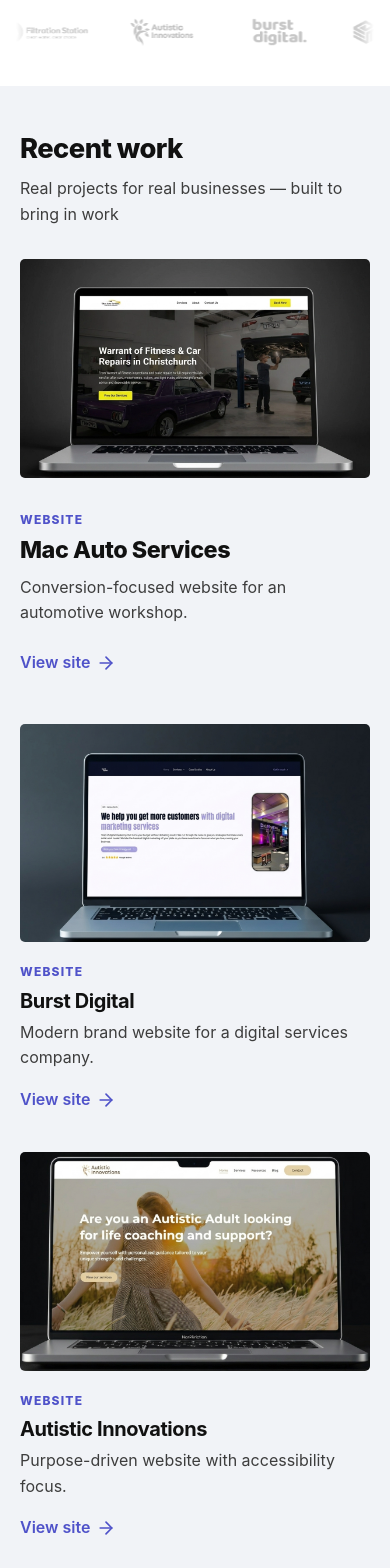
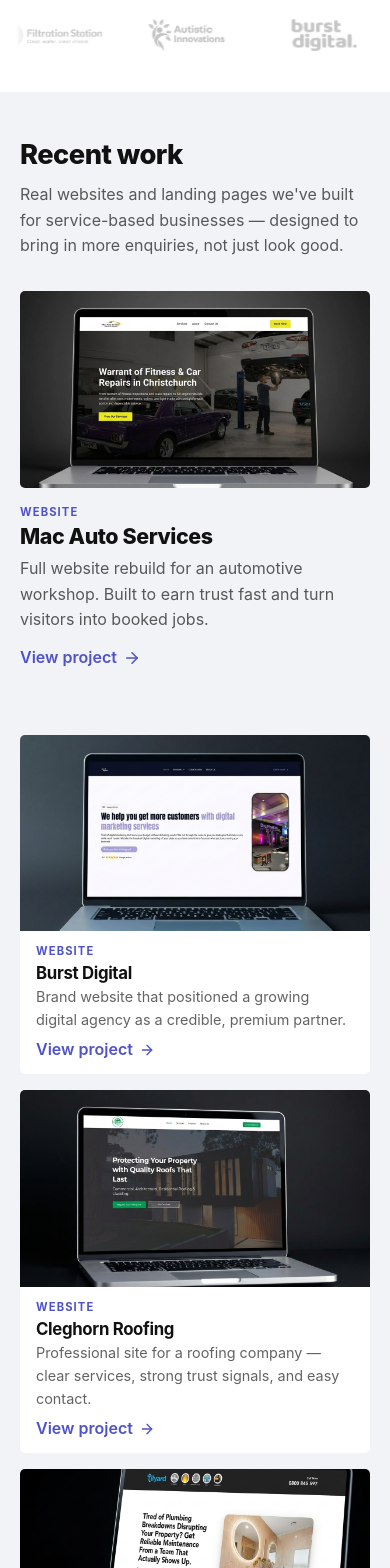
Before and after one commit to Vader1970/pegasus-web-design, a Next.js app: page / in a window 390 px wide. Shown: the part 4480-6048 px from the top of the page. Built offline with nearby package versions, Linux system fonts and the light colour scheme.

Commit message:
project section redesign

```diff
--- a/src/components/sections/home/LogoStrip/LogoStrip.module.css
+++ b/src/components/sections/home/LogoStrip/LogoStrip.module.css
@@ -61,20 +61,16 @@
   position: relative;
   overflow: hidden;
   width: 100%;
-  mask-image: linear-gradient(
-    to right,
+  mask-image: linear-gradient(to right,
       transparent 0%,
       black 4%,
       black 96%,
-    transparent 100%
-  );
-  -webkit-mask-image: linear-gradient(
-    to right,
+      transparent 100%);
+  -webkit-mask-image: linear-gradient(to right,
       transparent 0%,
       black 4%,
       black 96%,
-    transparent 100%
-  );
+      transparent 100%);
 }
 
 /* -------------------
@@ -94,6 +90,7 @@
   from {
     transform: translate3d(0, 0, 0);
   }
+
   to {
     transform: translate3d(-50%, 0, 0);
   }
@@ -193,10 +190,10 @@
     padding: 8px 0.875rem;
   }
 
-  .logoItem {
+  /* .logoItem {
     width: 90px;
     height: 28px;
-  }
+  } */
 
   .marqueeTrack {
     animation-duration: 24s;
--- a/src/components/sections/home/RecentWork/RecentWork.js
+++ b/src/components/sections/home/RecentWork/RecentWork.js
@@ -13,63 +13,44 @@
   gsap.registerPlugin(ScrollTrigger, useGSAP);
 }
 
-const secondaryProjects = [
+const featuredProject = {
+  type: "WEBSITE",
+  title: "Mac Auto Services",
+  description:
+    "Full website rebuild for an automotive workshop. Built to earn trust fast and turn visitors into booked jobs.",
+  link: "https://www.macautoservices.co.nz/",
+  image: "/images/home/projects/mac-auto-mock-up.webp",
+};
+
+const supportingProjects = [
   {
     type: "WEBSITE",
     title: "Burst Digital",
-    description: "Modern brand website for a digital services company.",
+    description: "Brand website that positioned a growing digital agency as a credible, premium partner.",
     link: "https://www.burstdigital.co.nz/",
-    image: "/images/home/projects/burst-digital-mock-up.png"
-  },
-  {
-    type: "WEBSITE",
-    title: "Autistic Innovations",
-    description: "Purpose-driven website with accessibility focus.",
-    link: "https://www.autisticinnovations.co.nz/",
-    image: "/images/home/projects/autistic-innovations-maoc-up.png"
+    image: "/images/home/projects/burst-digital-mock-up.png",
   },
   {
     type: "WEBSITE",
     title: "Cleghorn Roofing",
-    description: "Professional website for a roofing business.",
+    description: "Professional site for a roofing company — clear services, strong trust signals, and easy contact.",
     link: "https://cleghorn-roofing.vercel.app/",
-    image: "/images/home/projects/cleghorn-mock-up.png"
+    image: "/images/home/projects/cleghorn-mock-up.png",
   },
   {
     type: "LANDING PAGE",
     title: "Tilyard Plumbing",
-    description: "Custom-coded landing page built inside of Wix.",
+    description: "Custom-coded landing page inside Wix — turning paid traffic into phone calls.",
     link: "https://www.tilyardplumbing.co.nz/landing-page",
-    image: "/images/home/projects/tilyard-plumbing-mock-up.png"
-  },
-  {
-    type: "LANDING PAGE",
-    title: "Filtration Station",
-    description: "Service landing page within a Shopify store.",
-    link: "https://www.filtrationstation.co.nz/pages/installation-services",
-    image: "/images/home/projects/filtration-station-mock-up.png"
-  },
-  {
-    type: "LANDING PAGE",
-    title: "Innlist Holiday Homes",
-    description: "Custom-coded page built within platform constraints.",
-    link: "https://www.innlist.co.nz/landing-page/",
-    image: "/images/home/projects/innlist-mock-up.png"
+    image: "/images/home/projects/tilyard-plumbing-mock-up.png",
   },
   {
     type: "LANDING PAGE",
     title: "Master Kerb",
-    description: "High-converting landing page for a service business.",
+    description: "Landing page for a concrete kerbing business — built to generate consistent enquiries.",
     link: "https://www.masterkerb.co.nz/landing-page",
-    image: "/images/home/projects/master-kerb-mock-up.png"
+    image: "/images/home/projects/master-kerb-mock-up.png",
   },
-  {
-    type: "LANDING PAGE",
-    title: "Gee Quiz",
-    description: "Clean landing page designed to drive engagement.",
-    link: "https://www.geequiz.co.nz/landing-page",
-    image: "/images/home/projects/gee-quiz-mock-up.png"
-  }
 ];
 
 export default function RecentWork() {
@@ -85,76 +66,86 @@
 
     tl.from(".gsap-work-header", {
       opacity: 0,
-      y: 30,
-      duration: 0.8,
-      stagger: 0.2,
-      ease: "power3.out"
-    })
-      .from(".gsap-work-featured-img", {
-        opacity: 0,
-        scale: 0.95,
-        duration: 1.2,
-        ease: "power3.out"
-      }, "-=0.4")
-      .from(".gsap-work-featured-text", {
-        opacity: 0,
-        x: -20,
-        duration: 0.8,
-        ease: "power3.out"
-      }, "-=0.8")
-      .from(".gsap-work-card", {
-        opacity: 0,
-        y: 30,
-        duration: 0.8,
-        stagger: 0.15,
-        ease: "power3.out"
-      }, "-=0.4");
+      y: 20,
+      duration: 0.6,
+      stagger: 0.12,
+      ease: "power2.out"
+    });
+
+    tl.from(".gsap-work-featured-img", {
+      opacity: 0,
+      scale: 0.97,
+      duration: 1,
+      ease: "power2.out"
+    }, "-=0.3")
+    .from(".gsap-work-featured-text", {
+      opacity: 0,
+      y: 16,
+      duration: 0.6,
+      ease: "power2.out"
+    }, "-=0.6");
+
+    tl.from(".gsap-work-card", {
+      opacity: 0,
+      y: 24,
+      duration: 0.6,
+      stagger: 0.1,
+      ease: "power2.out"
+    }, "-=0.3");
+
+    tl.from(".gsap-work-cta", {
+      opacity: 0,
+      y: 12,
+      duration: 0.5,
+      ease: "power2.out"
+    }, "-=0.2");
   }, { scope: container });
 
   return (
     <section ref={container} className={styles.section} id="work">
       <div className={styles.container}>
 
-        {/* Part 1: Heading Area */}
+        {/* ──── Header ──── */}
         <div className={styles.header}>
           <h2 className={`gsap-work-header ${styles.heading}`}>Recent work</h2>
           <p className={`gsap-work-header ${styles.intro}`}>
-            Real projects for real businesses — built to bring in work
+            Real websites and landing pages we&apos;ve built for service-based businesses — designed to bring in more enquiries, not just look good.
           </p>
         </div>
 
-        {/* Part 2: Featured Project Row */}
-        <div className={styles.featuredRow}>
+        {/* ──── Featured Project ──── */}
+        <div className={styles.featured}>
           <div className={`gsap-work-featured-img ${styles.featuredImageWrapper}`}>
             <Image
-              src="/images/home/projects/mac-auto-mock-up.webp"
-              alt="Mac Auto Services Website"
+              src={featuredProject.image}
+              alt={featuredProject.title}
               fill
               className={styles.projectImage}
               sizes="(max-width: 1024px) 100vw, 60vw"
+              priority
             />
           </div>
           <div className={`gsap-work-featured-text ${styles.featuredContent}`}>
-            <span className={styles.typeLabel}>WEBSITE</span>
-            <h3 className={styles.featuredTitle}>Mac Auto Services</h3>
+            <span className={styles.typeLabel}>{featuredProject.type}</span>
+            <h3 className={styles.featuredTitle}>{featuredProject.title}</h3>
             <p className={styles.featuredDescription}>
-              Conversion-focused website for an automotive workshop.
+              {featuredProject.description}
             </p>
             <Link
-              href="https://www.macautoservices.co.nz/"
+              href={featuredProject.link}
               className={styles.projectLink}
               target="_blank"
               rel="noopener noreferrer"
             >
-              View site <ArrowRight size={20} className={styles.arrow} />
+              View project <ArrowRight size={18} className={styles.arrow} />
             </Link>
           </div>
         </div>
 
-        {/* Part 3: Secondary Project Grid */}
-        <div className={styles.secondaryGrid}>
-          {secondaryProjects.map((project, index) => (
-            <div key={index} className={`gsap-work-card ${styles.projectCard}`}>
+        {/* ──── Supporting Projects ──── */}
+        <div className={styles.supportingGrid}>
+          {supportingProjects.map((project, index) => (
+            <div key={index} className={`gsap-work-card ${styles.card}`}>
               <div className={styles.cardImageWrapper}>
                 <Image
                   src={project.image}
@@ -164,7 +155,7 @@
                   sizes="(max-width: 768px) 100vw, (max-width: 1024px) 50vw, 25vw"
                 />
               </div>
-              <div className={styles.cardContent}>
+              <div className={styles.cardBody}>
                 <span className={styles.typeLabel}>{project.type}</span>
                 <h4 className={styles.cardTitle}>{project.title}</h4>
                 <p className={styles.cardDescription}>{project.description}</p>
@@ -174,13 +165,20 @@
                   target="_blank"
                   rel="noopener noreferrer"
                 >
-                  View site <ArrowRight size={20} className={styles.arrow} />
+                  View project <ArrowRight size={16} className={styles.arrow} />
                 </Link>
               </div>
             </div>
           ))}
         </div>
 
+        {/* ──── Section Exit CTA ──── */}
+        <div className={`gsap-work-cta ${styles.sectionCta}`}>
+          <Link href="/work" className={styles.sectionCtaLink}>
+            View all work <ArrowRight size={20} className={styles.arrow} />
+          </Link>
+        </div>
+
       </div>
     </section>
   );
--- a/src/components/sections/home/RecentWork/RecentWork.module.css
+++ b/src/components/sections/home/RecentWork/RecentWork.module.css
@@ -1,3 +1,8 @@
+/* ================================================
+   RecentWork — Portfolio Preview
+   Featured project + supporting grid + section CTA
+================================================ */
+
 .section {
   scroll-margin-top: 0px;
   width: 100%;
@@ -13,11 +18,11 @@
 }
 
 /* -------------------
-   Part 1: Header Area
+   Header
 --------------------*/
 .header {
   margin-bottom: clamp(2.5rem, 5vw, 4rem);
-  max-width: 760px;
+  max-width: 680px;
 }
 
 .heading {
@@ -35,17 +40,19 @@
   color: var(--color-text-body);
   margin: 0;
   max-width: var(--max-w-prose);
+  opacity: 0.85;
 }
 
 /* -------------------
-   Part 2: Featured Layer
+   Featured Project
 --------------------*/
-.featuredRow {
+.featured {
   display: grid;
-  grid-template-columns: 1.25fr 1fr;
-  gap: var(--spacing-80);
+  grid-template-columns: 1.3fr 1fr;
+  gap: var(--spacing-64);
   align-items: center;
-  margin-bottom: clamp(3rem, 6vw, 5rem);
+  margin-bottom: clamp(3.5rem, 7vw, 5.5rem);
+  /* Increased separation from supporting grid */
 }
 
 .featuredImageWrapper {
@@ -64,11 +71,12 @@
 }
 
 .featuredTitle {
-  font-size: clamp(1.5rem, 3vw, 2.5rem);
+  font-size: clamp(1.5rem, 3vw, 2.25rem);
   font-weight: 800;
   letter-spacing: var(--ls-heading);
   color: var(--color-text-heading);
-  margin-bottom: var(--gap-heading-body);
+  margin-bottom: var(--spacing-8);
+  /* Tightened from spacing-12 */
   line-height: var(--lh-heading-loose);
 }
 
@@ -76,45 +84,57 @@
   font-size: var(--fs-body-lg);
   line-height: var(--lh-body);
   color: var(--color-text-body);
-  margin-bottom: var(--spacing-24);
-  max-width: 48ch;
+  margin-bottom: var(--spacing-20);
+  /* Tightened from spacing-24 */
+  max-width: 44ch;
+  opacity: 0.85;
 }
 
 /* -------------------
-   Part 3: Secondary Grid
+   Supporting Grid
 --------------------*/
-.secondaryGrid {
+.supportingGrid {
   display: grid;
   grid-template-columns: repeat(4, 1fr);
-  gap: var(--spacing-48) var(--spacing-32);
+  gap: var(--spacing-32);
 }
 
-.projectCard {
+.card {
   display: flex;
   flex-direction: column;
+  border-radius: var(--radius-sm);
+  overflow: hidden;
+  background-color: var(--color-bg-primary);
+  transition: box-shadow 0.4s ease, transform 0.4s ease;
+}
+
+.card:hover {
+  box-shadow: 0 8px 32px rgba(0, 0, 0, 0.06);
+  transform: translateY(-2px);
 }
 
 .cardImageWrapper {
   position: relative;
   width: 100%;
-  aspect-ratio: 4 / 3;
-  margin-bottom: var(--spacing-20);
-  border-radius: var(--radius-sm);
+  aspect-ratio: 3 / 2;
+  /* Slightly shorter than featured (16/10) to create hierarchy */
   overflow: hidden;
   background-color: var(--color-border-light, #EAEAEA);
 }
 
-.cardContent {
+.cardBody {
   display: flex;
   flex-direction: column;
   flex-grow: 1;
+  padding: var(--spacing-16) var(--spacing-20);
+  /* Tighter internal spacing */
 }
 
 .cardTitle {
-  font-size: var(--fs-h3);
+  font-size: var(--fs-h4);
   font-weight: 700;
   color: var(--color-text-heading);
-  margin-bottom: var(--spacing-8);
+  margin-bottom: 4px;
   letter-spacing: var(--ls-heading);
 }
 
@@ -122,22 +142,23 @@
   font-size: var(--fs-body);
   line-height: var(--lh-body);
   color: var(--color-text-body);
-  margin-bottom: var(--spacing-16);
+  margin-bottom: var(--spacing-8);
+  /* Tighter gap before CTA */
   max-width: none;
+  opacity: 0.8;
 }
 
 /* -------------------
-   Shared Global Tokens
+   Shared Tokens
 --------------------*/
 .typeLabel {
-  font-size: var(--fs-xs);
-  font-weight: 800;
+  font-size: 0.7rem;
+  font-weight: 700;
   letter-spacing: 0.1em;
   text-transform: uppercase;
-  color: #4F52C9;
-  margin-bottom: var(--spacing-8);
+  color: var(--color-brand-primary);
+  margin-bottom: 6px;
   display: inline-block;
-  max-width: none;
 }
 
 .projectImage {
@@ -147,7 +168,7 @@
 
 .featuredImageWrapper:hover .projectImage,
 .cardImageWrapper:hover .projectImage {
-  transform: scale(1.05);
+  transform: scale(1.03);
 }
 
 .projectLink {
@@ -168,7 +189,7 @@
 
 .arrow {
   display: inline-block;
-  transition: transform 0.3s ease;
+  transition: transform 0.3s cubic-bezier(0.4, 0, 0.2, 1);
 }
 
 .projectLink:hover .arrow {
@@ -176,8 +197,42 @@
 }
 
 /* -------------------
-   Responsive Overrides
+   Section Exit CTA
 --------------------*/
+.sectionCta {
+  text-align: center;
+  margin-top: clamp(3rem, 6vw, 4.5rem);
+  /* Increased from 2.5rem for stronger separation */
+}
+
+.sectionCtaLink {
+  display: inline-flex;
+  align-items: center;
+  gap: 8px;
+  color: var(--color-brand-primary);
+  font-size: clamp(1.05rem, 1.5vw, 1.2rem);
+  font-weight: 600;
+  text-decoration: none;
+  padding: 12px 28px;
+  border: 1px solid var(--color-brand-primary);
+  border-radius: 6px;
+  transition: background-color 0.3s ease, color 0.3s ease, opacity 0.3s ease;
+}
+
+.sectionCtaLink:hover {
+  background-color: var(--color-brand-primary);
+  color: #fff;
+}
+
+.sectionCtaLink:hover .arrow {
+  transform: translateX(4px);
+}
+
+/* ================================================
+   Responsive
+================================================ */
+
+/* ── Tablet ── */
 @media (max-width: 1200px) {
   .section {
     padding: var(--section-py-md) 0;
@@ -187,20 +242,22 @@
     padding: 0 32px;
   }
 
-  .featuredRow {
-    gap: var(--spacing-48);
+  .featured {
     grid-template-columns: 1fr 1fr;
+    gap: var(--spacing-40);
   }
 
   .featuredTitle {
-    font-size: clamp(1.4rem, 2.5vw, 2rem);
+    font-size: clamp(1.35rem, 2.5vw, 1.85rem);
   }
 
-  .secondaryGrid {
+  .supportingGrid {
     grid-template-columns: repeat(2, 1fr);
+    gap: var(--spacing-24);
   }
 }
 
+/* ── Mobile ── */
 @media (max-width: 768px) {
   .section {
     padding: var(--section-py-sm) 0;
@@ -218,27 +275,58 @@
     font-size: clamp(1.6rem, 7vw, 2.2rem);
   }
 
-  .featuredRow {
+  .featured {
     grid-template-columns: 1fr;
-    gap: var(--spacing-32);
-    margin-bottom: var(--spacing-48);
+    gap: var(--spacing-16);
+    margin-bottom: var(--spacing-40);
   }
 
-  .secondaryGrid {
-    grid-template-columns: 1fr;
-    gap: var(--spacing-40);
-  }
-
-  .featuredImageWrapper,
-  .cardImageWrapper {
-    aspect-ratio: 16 / 10;
+  .featuredImageWrapper {
+    aspect-ratio: 16 / 9;
   }
 
   .featuredTitle {
-    font-size: clamp(1.3rem, 6vw, 1.75rem);
+    font-size: clamp(1.25rem, 5.5vw, 1.65rem);
   }
 
   .featuredDescription {
     max-width: none;
+    margin-bottom: var(--spacing-12);
+  }
+
+  .supportingGrid {
+    grid-template-columns: 1fr;
+    gap: var(--spacing-16);
+    /* Tighter card gaps on mobile */
+  }
+
+  .cardImageWrapper {
+    aspect-ratio: 16 / 9;
+  }
+
+  .cardBody {
+    padding: var(--spacing-12) var(--spacing-16);
+  }
+
+  .cardTitle {
+    margin-bottom: 2px;
+  }
+
+  .cardDescription {
+    margin-bottom: 6px;
+    font-size: 0.9rem;
+  }
+
+  .typeLabel {
+    margin-bottom: 3px;
+  }
+
+  .sectionCta {
+    margin-top: var(--spacing-64);
+  }
+
+  .sectionCtaLink {
+    padding: 10px 24px;
+    font-size: 1rem;
   }
 }
```
Lines whose indentation alone changed are shown as unchanged.
